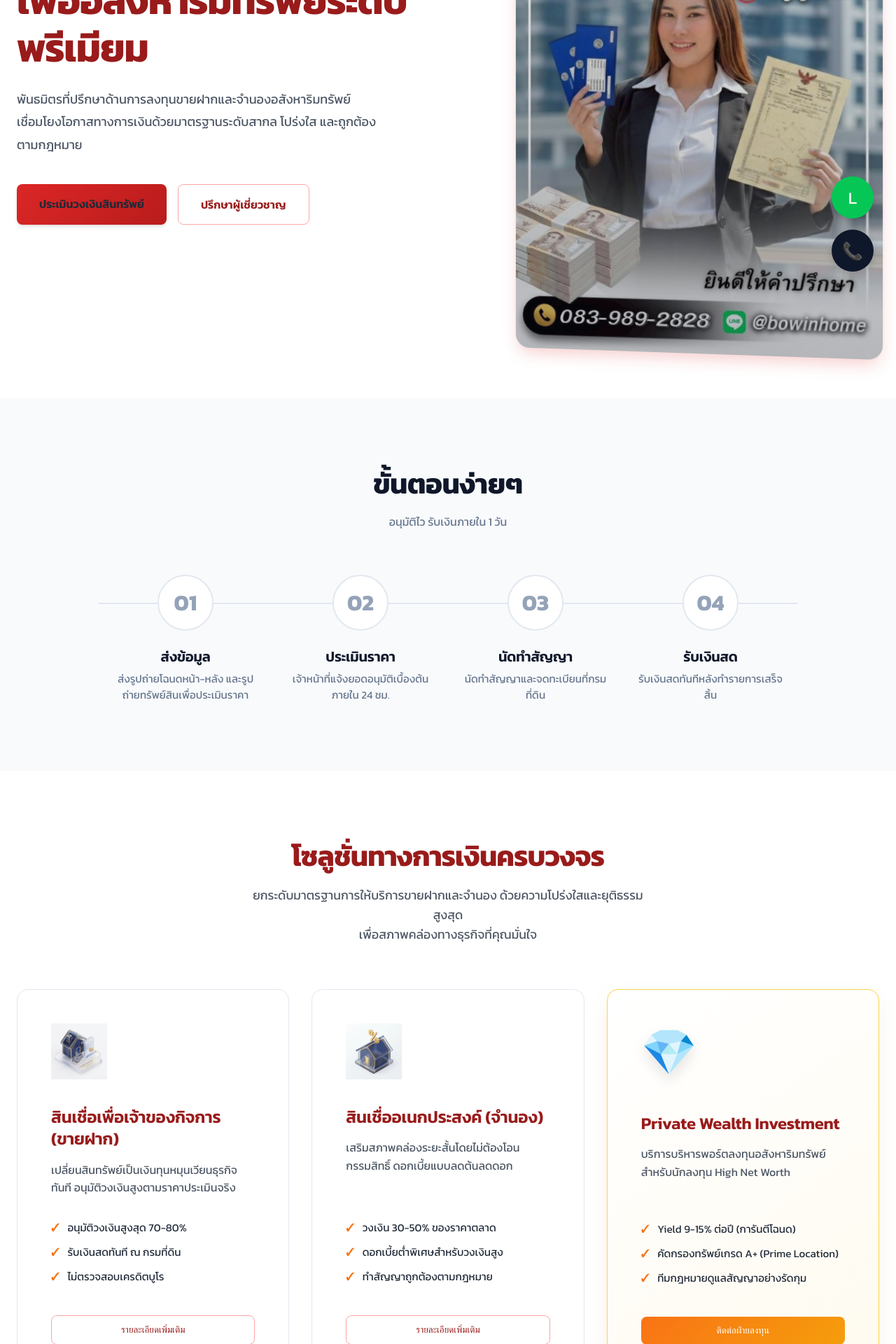
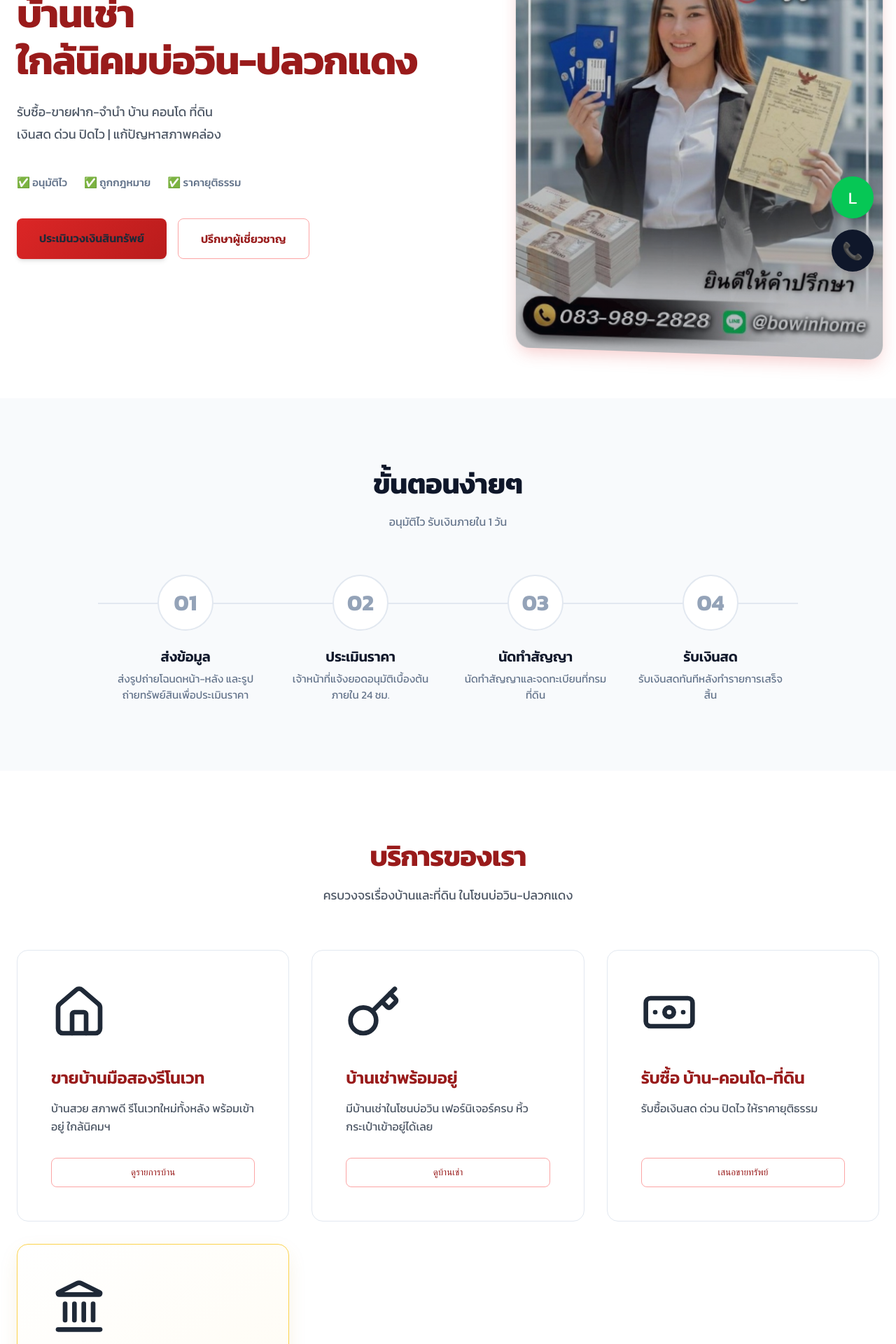
Before and after one commit to dream30915/BBowinhome, a Next.js app: page / in a window 1280 px wide. Shown: the part 380-2300 px from the top of the page at 70% size. Built offline with nearby package versions, Linux system fonts and the light colour scheme.

Commit message:
feat: upgrade aesthetics with Lucide icons and premium theme

```diff
--- a/components/AssessmentForm.tsx
+++ b/components/AssessmentForm.tsx
@@ -19,8 +19,8 @@
         <section id="contact" className={styles.section}>
             <div className={styles.container}>
                 <div className={styles.header}>
-                    <h2 className={styles.title}>ประเมินราคาฟรี</h2>
-                    <p className={styles.subtitle}>กรอกข้อมูลทรัพย์สินเบื้องต้นเพื่อให้เจ้าหน้าที่ติดต่อกลับ</p>
+                    <h2 className={styles.title}>ปรึกษาด่วน เราจะรีบตอบกลับ</h2>
+                    <p className={styles.subtitle}>ประเมินราคาฟรี! กรอกข้อมูลทรัพย์สินเบื้องต้นเพื่อให้เจ้าหน้าที่ติดต่อกลับ</p>
                 </div>
 
                 <form className={styles.formCard} onSubmit={handleSubmit}>
--- a/components/Hero.tsx
+++ b/components/Hero.tsx
@@ -7,13 +7,18 @@
             <div className={styles.container}>
                 <div className={styles.content}>
                     <h1 className={styles.title}>
-                        <span className={styles.highlight}>เอกสิทธิ์ทางการเงิน</span><br />
-                        เพื่ออสังหาริมทรัพย์ระดับพรีเมียม
+                        <span className={styles.highlight}>BBowinhome</span><br />
+                        ขายบ้านมือสองรีโนเวทและบ้านเช่า <br />ใกล้นิคมบ่อวิน-ปลวกแดง
                     </h1>
                     <p className={styles.subtitle}>
-                        พันธมิตรที่ปรึกษาด้านการลงทุนขายฝากและจำนองอสังหาริมทรัพย์ <br />
-                        เชื่อมโยงโอกาสทางการเงินด้วยมาตรฐานระดับสากล โปร่งใส และถูกต้องตามกฎหมาย
+                        รับซื้อ-ขายฝาก-จำนำ บ้าน คอนโด ที่ดิน <br />
+                        เงินสด ด่วน ปิดไว | แก้ปัญหาสภาพคล่อง
                     </p>
+                    <div style={{ display: 'flex', gap: '1.5rem', marginBottom: '2.5rem', fontSize: '0.95rem', color: '#64748b', fontWeight: 500 }}>
+                        <span style={{ display: 'flex', alignItems: 'center', gap: '0.5rem' }}>✅ อนุมัติไว</span>
+                        <span style={{ display: 'flex', alignItems: 'center', gap: '0.5rem' }}>✅ ถูกกฎหมาย</span>
+                        <span style={{ display: 'flex', alignItems: 'center', gap: '0.5rem' }}>✅ ราคายุติธรรม</span>
+                    </div>
                     <div className={styles.ctaGroup}>
                         <a href="#assessment" className={styles.primaryBtn}>ประเมินวงเงินสินทรัพย์</a>
                         <a href="#contact" className={styles.secondaryBtn}>ปรึกษาผู้เชี่ยวชาญ</a>
--- a/components/Services.tsx
+++ b/components/Services.tsx
@@ -1,64 +1,64 @@
 import styles from './Services.module.css';
+import { Home, Key, Banknote, Landmark } from 'lucide-react';
 
 export default function Services() {
     return (
         <section id="services" className={styles.section}>
             <div className={styles.container}>
                 <div className={styles.header}>
-                    <h2 className={styles.title}>โซลูชั่นทางการเงินครบวงจร</h2>
+                    <h2 className={styles.title}>บริการของเรา</h2>
                     <p className={styles.subtitle}>
-                        ยกระดับมาตรฐานการให้บริการขายฝากและจำนอง ด้วยความโปร่งใสและยุติธรรมสูงสุด <br />
-                        เพื่อสภาพคล่องทางธุรกิจที่คุณมั่นใจ
+                        ครบวงจรเรื่องบ้านและที่ดิน ในโซนบ่อวิน-ปลวกแดง
                     </p>
                 </div>
 
                 <div className={styles.grid}>
+                    {/* Card 1: Sell Renovated Homes */}
                     <div className={styles.card}>
                         <div className={styles.imageContainer}>
-                            <img src="/icon-consignment-3d.png" alt="ขายฝาก" className={styles.icon} />
+                            <Home className={styles.icon} size={48} />
                         </div>
-                        <h3 className={styles.cardTitle}>สินเชื่อเพื่อเจ้าของกิจการ (ขายฝาก)</h3>
+                        <h3 className={styles.cardTitle}>ขายบ้านมือสองรีโนเวท</h3>
                         <p className={styles.cardDesc}>
-                            เปลี่ยนสินทรัพย์เป็นเงินทุนหมุนเวียนธุรกิจทันที อนุมัติวงเงินสูงตามราคาประเมินจริง
+                            บ้านสวย สภาพดี รีโนเวทใหม่ทั้งหลัง พร้อมเข้าอยู่ ใกล้นิคมฯ
                         </p>
-                        <ul className={styles.list}>
-                            <li className={styles.listItem}>อนุมัติวงเงินสูงสุด 70-80%</li>
-                            <li className={styles.listItem}>รับเงินสดทันที ณ กรมที่ดิน</li>
-                            <li className={styles.listItem}>ไม่ตรวจสอบเครดิตบูโร</li>
-                        </ul>
-                        <button className={styles.cardBtn}>รายละเอียดเพิ่มเติม</button>
+                        <button className={styles.cardBtn}>ดูรายการบ้าน</button>
                     </div>
 
+                    {/* Card 2: Houses for Rent */}
                     <div className={styles.card}>
                         <div className={styles.imageContainer}>
-                            <img src="/icon-mortgage-3d.png" alt="จำนอง" className={styles.icon} />
+                            <Key className={styles.icon} size={48} />
                         </div>
-                        <h3 className={styles.cardTitle}>สินเชื่ออเนกประสงค์ (จำนอง)</h3>
+                        <h3 className={styles.cardTitle}>บ้านเช่าพร้อมอยู่</h3>
                         <p className={styles.cardDesc}>
-                            เสริมสภาพคล่องระยะสั้นโดยไม่ต้องโอนกรรมสิทธิ์ ดอกเบี้ยแบบลดต้นลดดอก
+                            มีบ้านเช่าในโซนบ่อวิน เฟอร์นิเจอร์ครบ หิ้วกระเป๋าเข้าอยู่ได้เลย
                         </p>
-                        <ul className={styles.list}>
-                            <li className={styles.listItem}>วงเงิน 30-50% ของราคาตลาด</li>
-                            <li className={styles.listItem}>ดอกเบี้ยต่ำพิเศษสำหรับวงเงินสูง</li>
-                            <li className={styles.listItem}>ทำสัญญาถูกต้องตามกฎหมาย</li>
-                        </ul>
-                        <button className={styles.cardBtn}>รายละเอียดเพิ่มเติม</button>
+                        <button className={styles.cardBtn}>ดูบ้านเช่า</button>
                     </div>
 
+                    {/* Card 3: Buy Property */}
+                    <div className={styles.card}>
+                        <div className={styles.imageContainer}>
+                            <Banknote className={styles.icon} size={48} />
+                        </div>
+                        <h3 className={styles.cardTitle}>รับซื้อ บ้าน-คอนโด-ที่ดิน</h3>
+                        <p className={styles.cardDesc}>
+                            รับซื้อเงินสด ด่วน ปิดไว ให้ราคายุติธรรม
+                        </p>
+                        <button className={styles.cardBtn}>เสนอขายทรัพย์</button>
+                    </div>
+
+                    {/* Card 4: Pawn / Consignment */}
                     <div className={`${styles.card} ${styles.highlightCard}`}>
                         <div className={styles.imageContainer}>
-                            <div className={styles.gemIcon}>💎</div>
+                            <Landmark className={styles.icon} size={48} />
                         </div>
-                        <h3 className={styles.cardTitle}>Private Wealth Investment</h3>
+                        <h3 className={styles.cardTitle}>รับจำนำ / ขายฝาก</h3>
                         <p className={styles.cardDesc}>
-                            บริการบริหารพอร์ตลงทุนอสังหาริมทรัพย์สำหรับนักลงทุน High Net Worth
+                            เปลี่ยนโฉนดเป็นเงินสด เสริมสภาพคล่อง อนุมัติไว ดอกเบี้ยตามกฎหมาย
                         </p>
-                        <ul className={styles.list}>
-                            <li className={styles.listItem}>Yield 9-15% ต่อปี (การันตีโฉนด)</li>
-                            <li className={styles.listItem}>คัดกรองทรัพย์เกรด A+ (Prime Location)</li>
-                            <li className={styles.listItem}>ทีมกฎหมายดูแลสัญญาอย่างรัดกุม</li>
-                        </ul>
-                        <button className={`${styles.cardBtn} ${styles.goldBtn}`}>ติดต่อฝ่ายลงทุน</button>
+                        <button className={`${styles.cardBtn} ${styles.goldBtn}`}>ประเมินวงเงิน</button>
                     </div>
                 </div>
             </div>
--- a/package.json
+++ b/package.json
@@ -9,6 +9,7 @@
     "lint": "eslint"
   },
   "dependencies": {
+    "lucide-react": "^0.563.0",
     "next": "16.1.6",
     "react": "19.2.3",
     "react-dom": "19.2.3"
```
Also changed, not shown: 1 other file (tests, documents, lock files or other folders).
